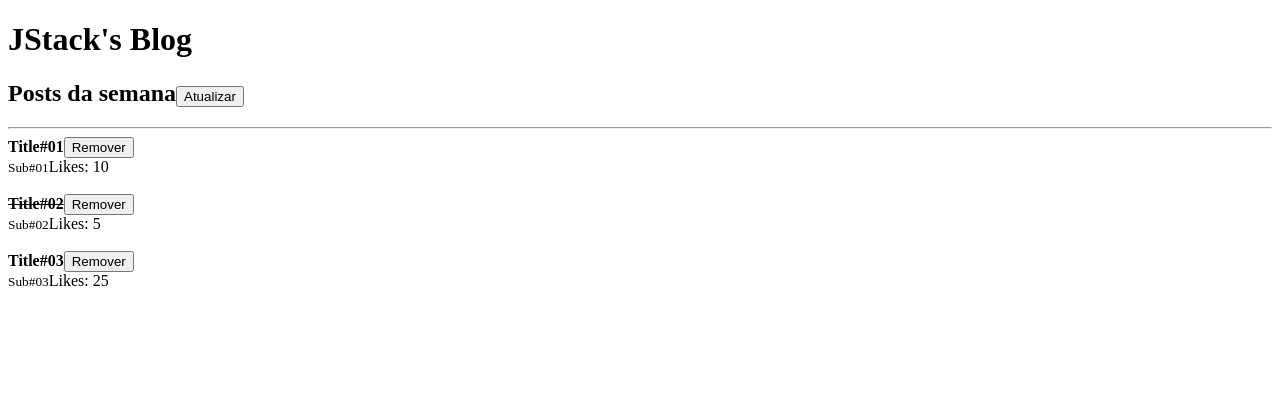
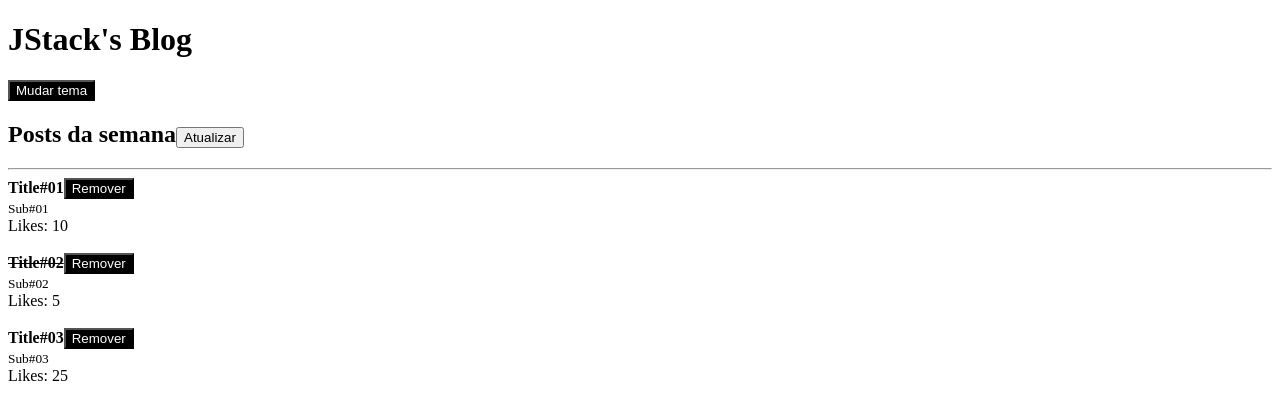
Before and after one commit to brunodmsi/jstack, a React app in the folder react-fundamentos/: page / in a window 1280 px wide. Shown: the top 420 px of the page. Built offline with nearby package versions, Linux system fonts and the light colour scheme.

Commit message:
feat: componentiza e implementa context api

```diff
--- a/react-fundamentos/src/App.js
+++ b/react-fundamentos/src/App.js
@@ -1,4 +1,4 @@
-import React, { useState } from 'react';
+import React, { useState, createContext } from 'react';
 import Header from './components/Header';
 import Post from './components/Post';
 
@@ -8,11 +8,21 @@ const defaultPosts = [
 	{ id: Math.random(), title: 'Title#03', subtitle: 'Sub#03', likes: 50, read: false },
 ]
 
+export const ThemeContext = createContext('dark');
+
 const App = () => {
+	const [theme, setTheme] = useState('dark');
 	const [posts, setPosts] = useState(defaultPosts)
 
+	const handleToggleTheme = () => {
+		setTheme((prevTheme) => (
+			prevTheme === 'dark'
+				? 'light'
+				: 'dark'
+		))
+	}
+
 	const handleRefresh = () => {
-
 		setPosts((prevPosts) => [
 			...prevPosts,
 			{
@@ -32,8 +42,8 @@ const App = () => {
 	}
 
 	return (
-		<>
-			<Header>
+		<ThemeContext.Provider value={theme}>
+			<Header onToggleTheme={handleToggleTheme}>
 				<h2>
 					Posts da semana
 					<button onClick={handleRefresh}>Atualizar</button>
@@ -49,7 +59,7 @@ const App = () => {
 					onRemove={handleRemovePost}
 				/>
 			))}
-		</>
+		</ThemeContext.Provider>
 	);
 }
 
--- /dev/null
+++ b/react-fundamentos/src/components/Button.js
@@ -0,0 +1,25 @@
+import React, { useContext } from 'react';
+import PropTypes from 'prop-types';
+import { ThemeContext } from '../App';
+
+const Button = ({ children, onClick }) => {
+	const theme = useContext(ThemeContext);
+
+	return (
+		<button
+			style={{
+				color: theme === 'dark' ? '#fff' : '#000',
+				background: theme === 'dark' ? '#000' : '#fff'
+			}}
+			onClick={onClick}
+		>
+			{children}
+		</button>
+	)
+}
+
+Button.propTypes = {
+	children: PropTypes.node.isRequired,
+	onClick: PropTypes.func.isRequired
+}
+export default Button;
--- a/react-fundamentos/src/components/Header.js
+++ b/react-fundamentos/src/components/Header.js
@@ -1,10 +1,15 @@
 import React from "react";
 import PropTypes from 'prop-types';
+import Button from "./Button";
 
-const Header = ({ children, title = "JStack's Blog" }) => {
+const Header = ({ children, onToggleTheme, title = "JStack's Blog" }) => {
 	return (
 		<>
 			<h1>{title}</h1>
+
+			<Button onClick={onToggleTheme}>
+				Mudar tema
+			</Button>
 
 			{children}
 		</>
@@ -13,7 +18,8 @@ const Header = ({ children, title = "JStack's Blog" }) => {
 
 Header.propTypes = {
 	title: PropTypes.string,
-	children: PropTypes.node
+	children: PropTypes.node,
+	onToggleTheme: PropTypes.func.isRequired
 }
 
 export default Header;
--- a/react-fundamentos/src/components/Post.js
+++ b/react-fundamentos/src/components/Post.js
@@ -1,5 +1,6 @@
 import React from 'react';
 import PropTypes from 'prop-types';
+import PostHeader from './PostHeader';
 
 const Post = ({
 	post,
@@ -8,15 +9,17 @@ const Post = ({
 	return (
 		<>
 			<article>
-				<strong>
-					{post.read && <s>{post.title}</s>}
-					{!post.read && post.title}
-					<button onClick={() => onRemove(post.id)}>
-						Remover
-					</button>
-				</strong>
+				<PostHeader
+					post={{
+						id: post.id,
+						read: post.read,
+						title: post.title
+					}}
+					onRemove={onRemove}
+				/>
 				<br />
 				<small>{post.subtitle}</small>
+				<br />
 				Likes: {post.likes / 2}
 			</article>
 
--- /dev/null
+++ b/react-fundamentos/src/components/PostHeader.js
@@ -0,0 +1,28 @@
+import React from 'react';
+import PropTypes from 'prop-types';
+import Button from './Button';
+
+const PostHeader = ({ post, onRemove }) => {
+	return (
+		<>
+			<strong>
+				{post.read && <s>{post.title}</s>}
+				{!post.read && post.title}
+			</strong>
+			<Button onClick={() => onRemove(post.id)}>
+				Remover
+			</Button>
+		</>
+	);
+}
+
+PostHeader.propTypes = {
+	post: PropTypes.shape({
+		id: PropTypes.number.isRequired,
+		title: PropTypes.string.isRequired,
+		read: PropTypes.bool.isRequired,
+	}).isRequired,
+	onRemove: PropTypes.func.isRequired,
+}
+
+export default PostHeader;
```
